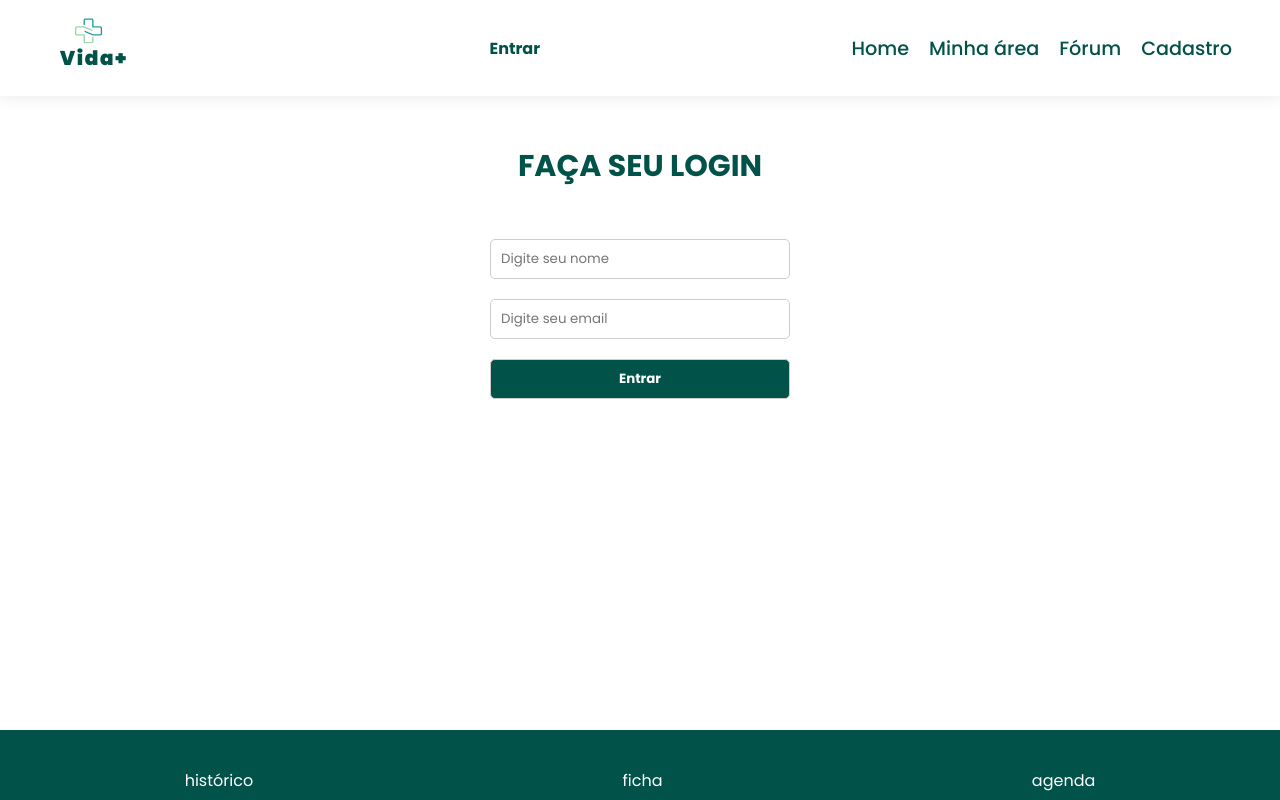
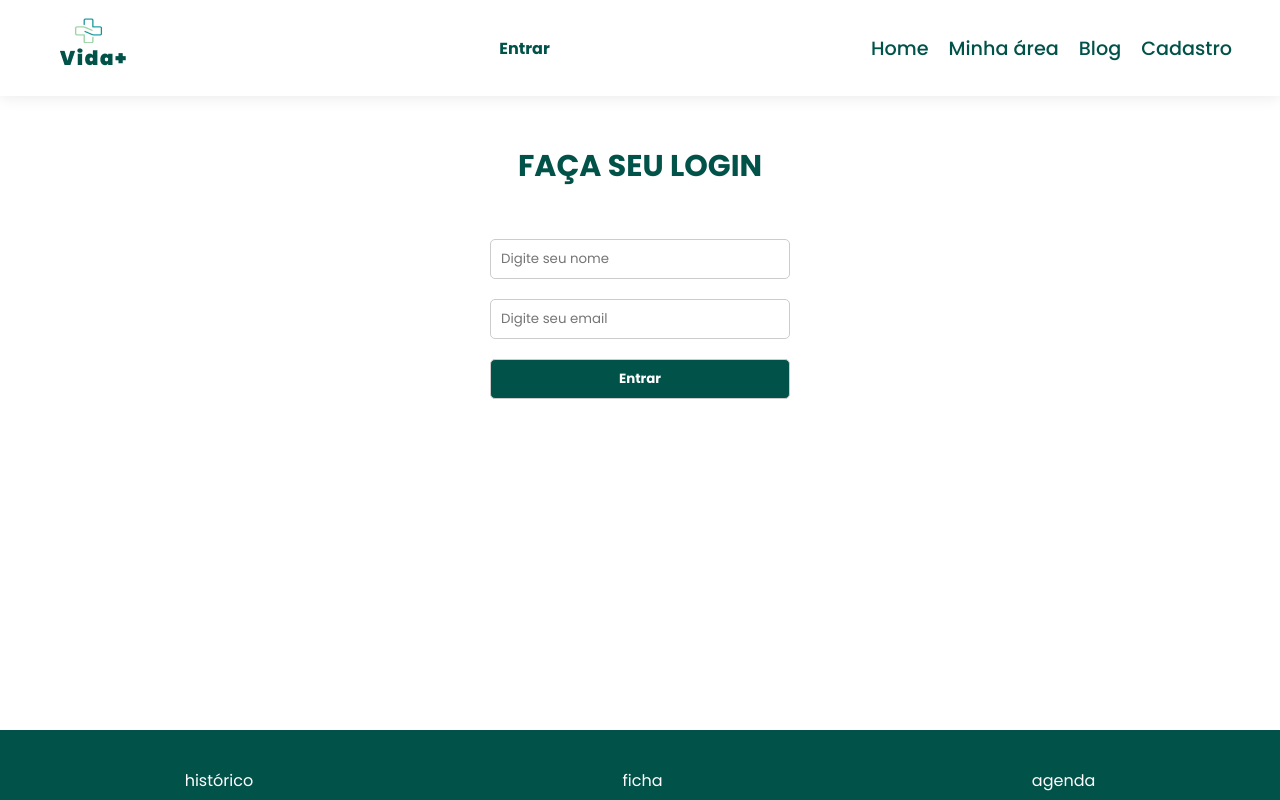
Before and after one commit to brunolopesdev/vida-front, a Next.js app: page /login in a window 1280 px wide. Built offline with nearby package versions, Linux system fonts and the light colour scheme; some icons are missing.

Commit message:
fix: fix undefined variables

```diff
--- a/components/Header/index.jsx
+++ b/components/Header/index.jsx
@@ -35,7 +35,7 @@ export const Header = () => {
             <a href="/paciente">Minha área</a>
           </li>
           <li>
-            <a href="/forum">Fórum</a>
+            <a href="/forum">Blog</a>
           </li>
           {loggedUser.length === 0 && (
             <li>
```
